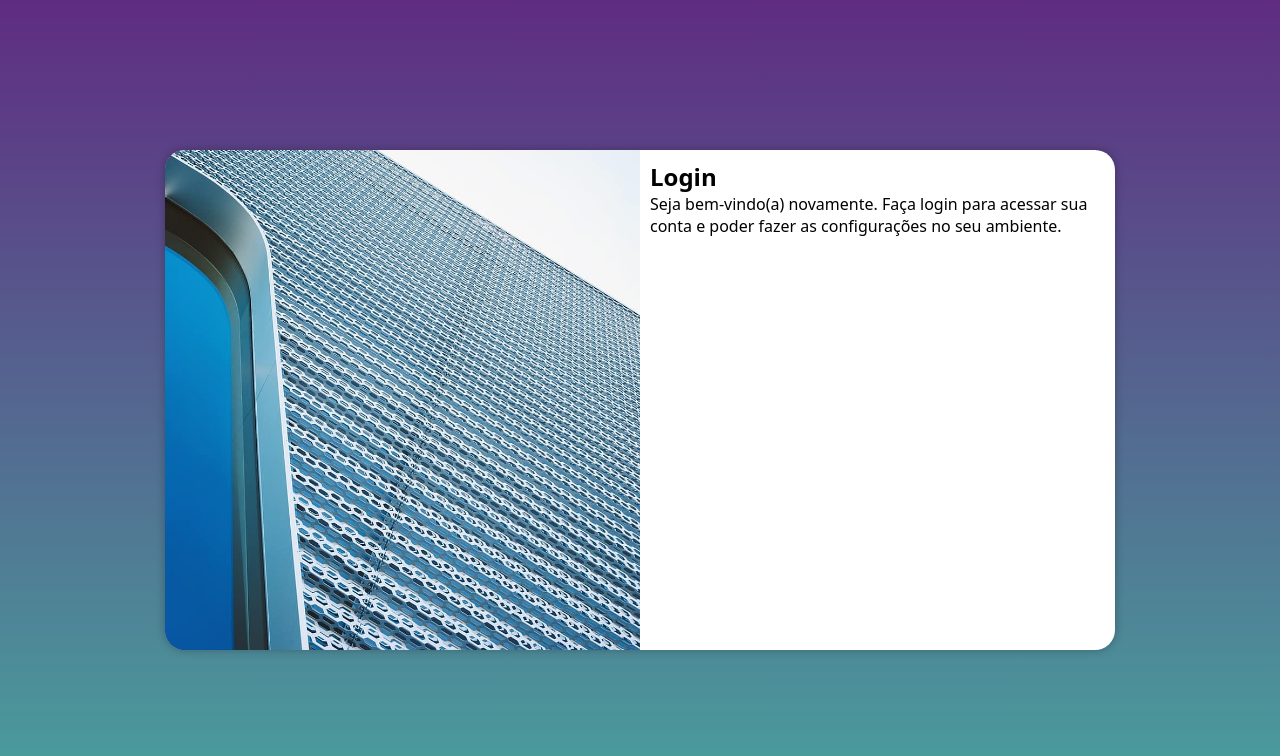
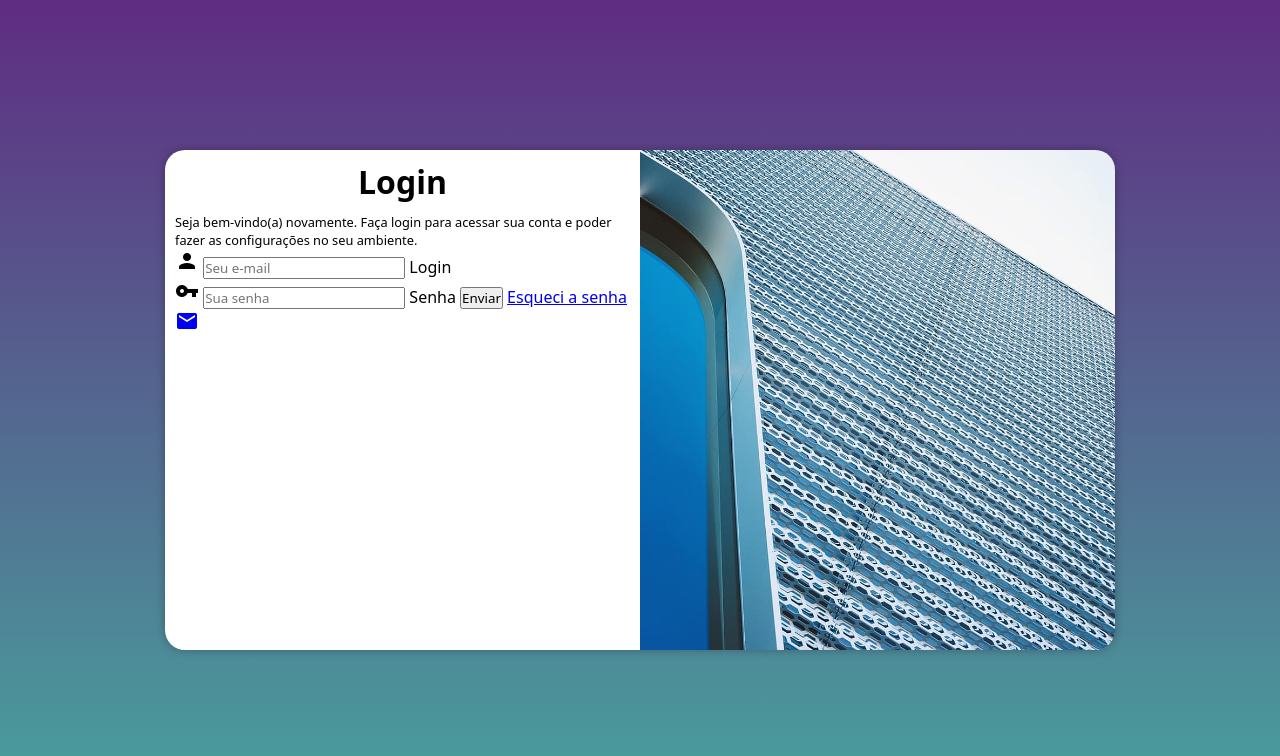
Before and after one commit to mttsdev/projeto-login, a plain HTML site: page index.html in a window 1280 px wide. Drawn offline with nearby package versions, Linux system fonts and the light colour scheme.

Commit message:
adicionei o formulário

```diff
--- a/estilos/media-query.css
+++ b/estilos/media-query.css
@@ -32,13 +32,21 @@
     }
 
     section#login > div#imagem {
-        float: left;
+        float: right;
         width: 50%;
         height: 100%;
     }
 
     section#login > div#formulario {
-        float: right;
+        float: left;
         width: 50%;
     }
+
+    div#formulario > h1 {
+        font-size: 2em;
+    }
+
+    div#ormulario > p {
+        font-size: 1.2em;
+    }
 }
--- a/estilos/style.css
+++ b/estilos/style.css
@@ -54,3 +54,12 @@ section#login > div#formulario {
     display: block;
     padding: 10px;
 }
+
+div#formulario > h1 {
+    text-align: center;
+    margin-bottom: 10px;
+}
+
+div#formulario > p {
+    font-size: 0.8em;
+}
--- a/index.html
+++ b/index.html
@@ -4,8 +4,7 @@
     <meta charset="UTF-8">
     <meta name="viewport" content="width=device-width, initial-scale=1.0">
     <title>Login</title>
-    <link href="https://fonts.googleapis.com/css2?family=Material+Symbols+Outlined" rel="stylesheet"/>
-    <link href="https://fonts.googleapis.com/css2?family=Material+Symbols+Outlined" rel="stylesheet" />
+    <link href="https://fonts.googleapis.com/icon?family=Material+Icons" rel="stylesheet"/>
     <link rel="stylesheet" href="estilos/style.css">
     <link rel="stylesheet" href="estilos/media-query.css">
 </head>
@@ -17,7 +16,21 @@
             <div id="formulario">
                 <h1>Login</h1>
                 <p>Seja bem-vindo(a) novamente. Faça login para acessar sua conta e poder fazer as configurações no seu ambiente.</p>
-                <form action="login.php" method="post">
+                <form action="login.php" method="post" autocomplete="on">
+                    <div class="campo">
+                        <i class="material-icons">person</i>
+                        <input type="email" name="login" id="ilogin" placeholder="Seu e-mail" autocomplete="email">
+                        <label for="ilogin">Login</label>
+                    </div>
+                    <div class="campo">
+                        <i class="material-icons">vpn_key</i>
+                        <input type="password" name="senha" id="isenha" placeholder="Sua senha" autocomplete="current-password" minlength="8" maxlength="20">
+                        <label for="isenha">Senha</label>
+                        <input type="submit" value="Enviar">
+                        <a href="esqueci.html">
+                            Esqueci a senha<i class="material-icons">mail</i>
+                        </a>
+                    </div>
                 </form>
             </div>
         </section>
```
